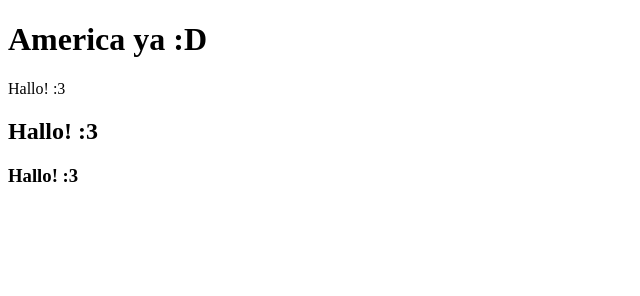
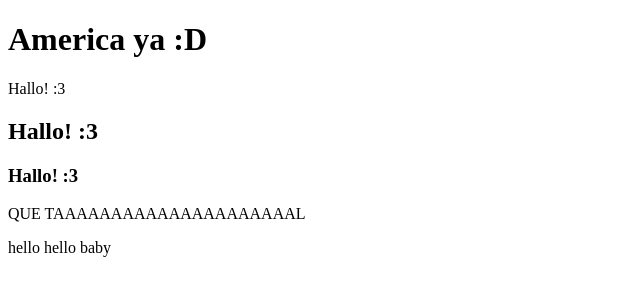
Before and after one commit to LauraSA29/PruebaEntornos, a plain HTML site: page INDEX.HTML in a window 1280 px wide. Shown: the whole page, without its empty margins (0-640 px from the left). Drawn offline with Linux system fonts and the light colour scheme.

Commit message:
Nuevo parrafo de nuevo

```diff
--- a/INDEX.HTML
+++ b/INDEX.HTML
@@ -10,5 +10,7 @@
     <p>Hallo! :3</p>
     <h2>Hallo! :3</h2>
     <h3>Hallo! :3</h3>
+    <P>QUE TAAAAAAAAAAAAAAAAAAAAAL</P>
+    <p>hello hello baby</p>
 </body>
 </html>
```
